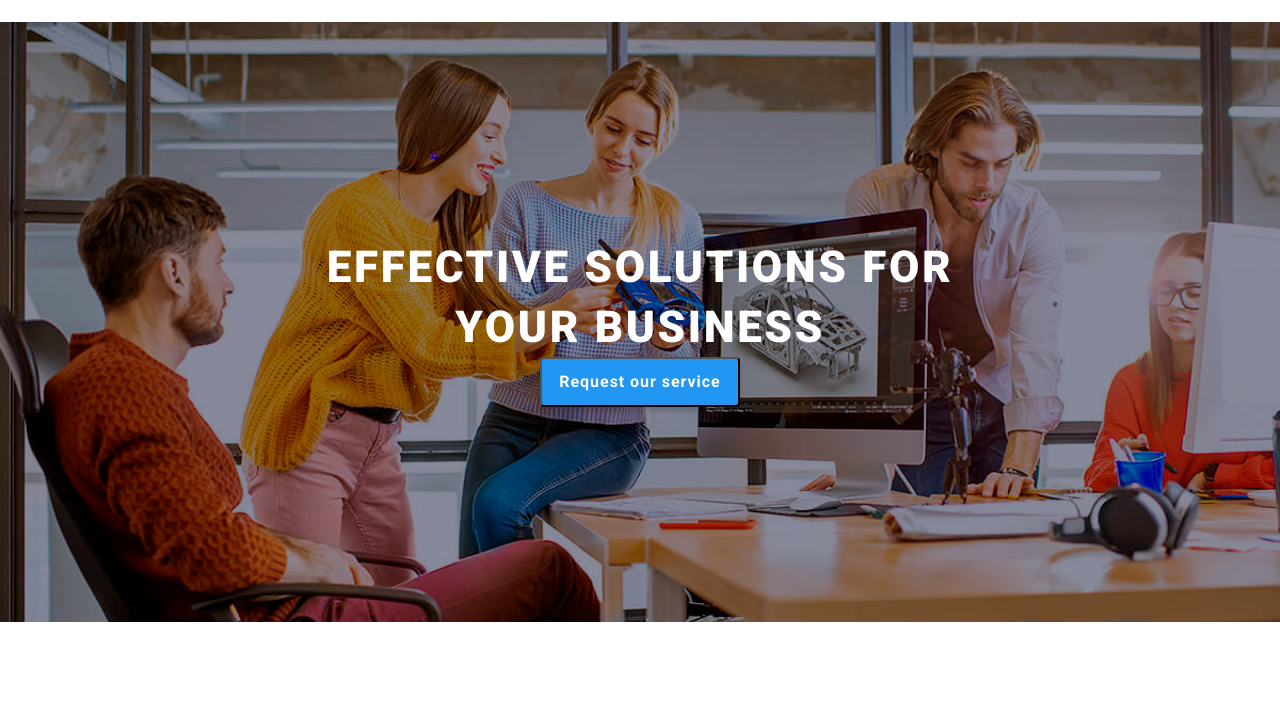
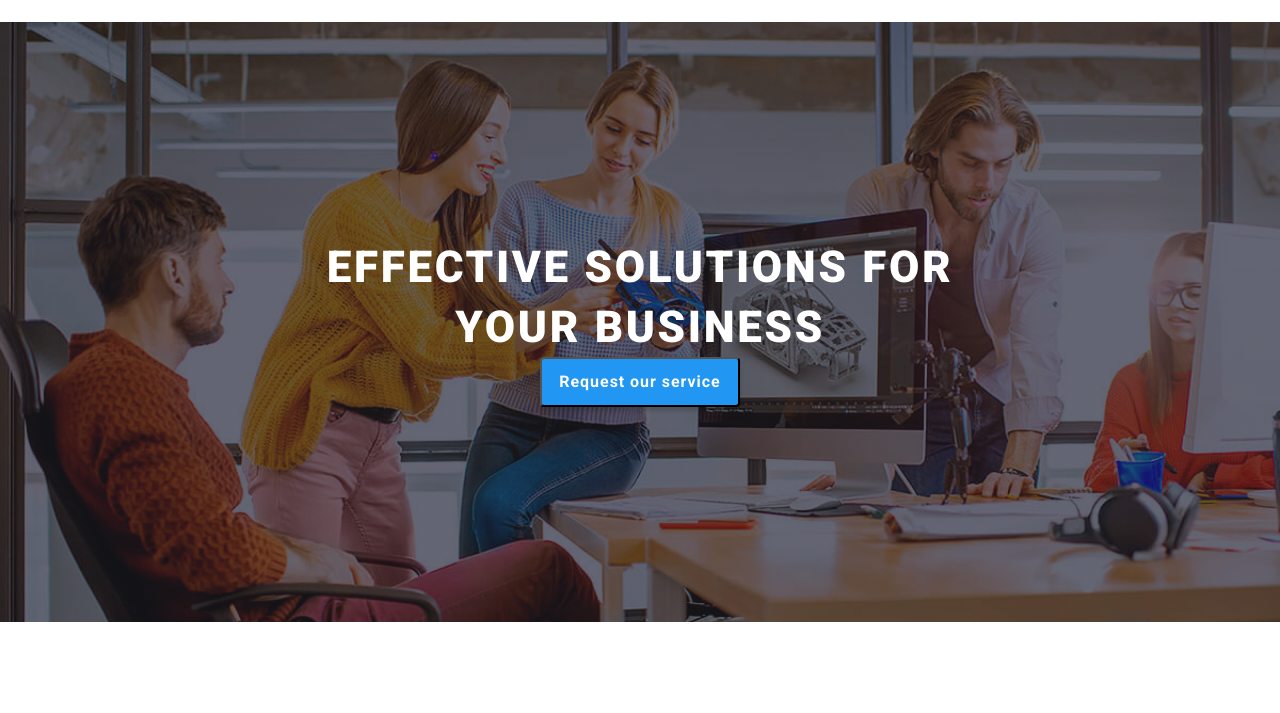
Before and after one commit to patrunjeld/goit-markup-hw-05, a plain HTML site: page index.html in a window 1280 px wide. Shown: the part 58-771 px from the top of the page. Drawn offline with nearby package versions, Linux system fonts and the light colour scheme.

Commit message:
Update styles.css

```diff
--- a/css/styles.css
+++ b/css/styles.css
@@ -289,7 +289,8 @@ ul {
 }
 
 .main-section{
-    background:url('../images/slide-background.png') rgba(0, 0, 0, 0.5);
+    background:linear-gradient(rgba(47, 48, 58, 0.40), rgba(47, 48, 58, 0.40)), url('../images/slide-background.png');
+    background-size: cover;
 }
 .main-section .main-text{
     height: 600px;
```
